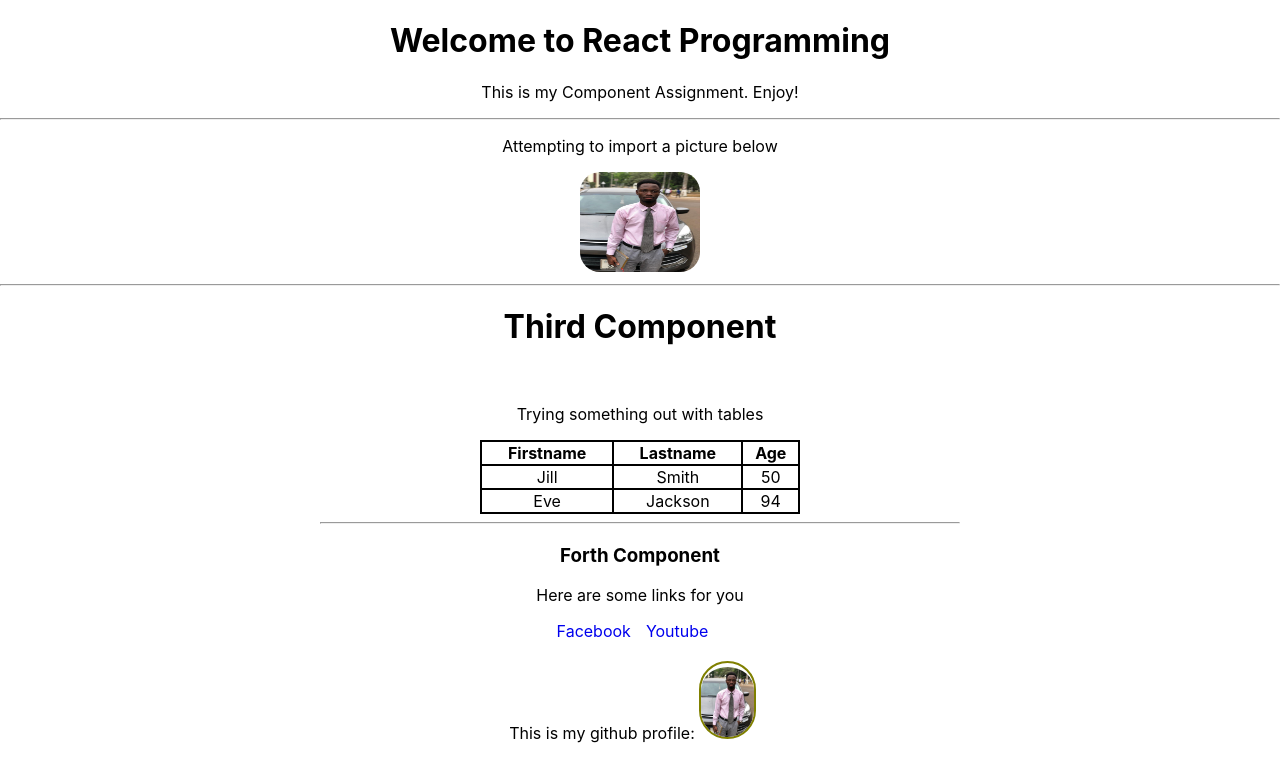
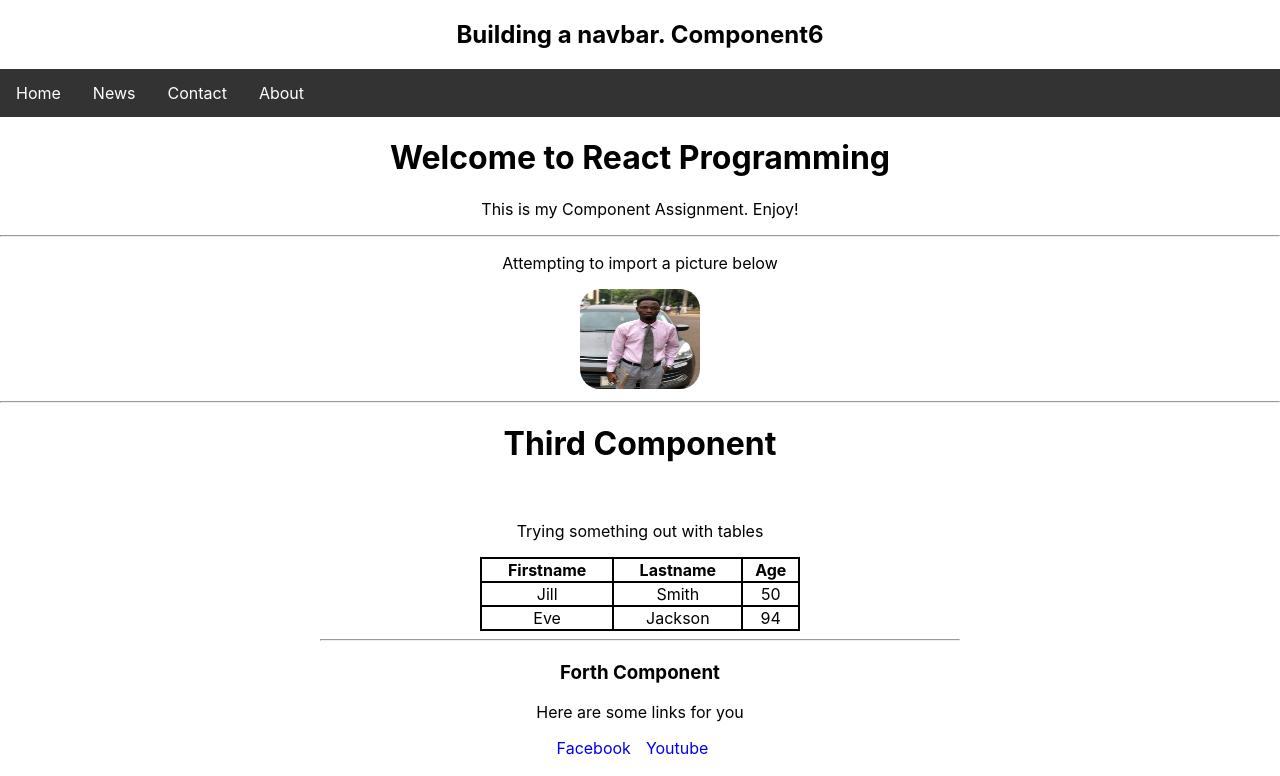
Before and after one commit to argorn-inc/assign1, a React (Create React App) app in the folder components/: page / in a window 1280 px wide. Shown: the top 776 px of the page. Built offline with nearby package versions, Linux system fonts and the light colour scheme.

Commit message:
component6

```diff
--- a/components/src/App.js
+++ b/components/src/App.js
@@ -6,11 +6,13 @@ import Second from './components/Component2';
 import Third from './components/Component3';
 import Fourth from './components/Component4';
 import Fifth from './components/Component5';
+import Sixth from './components/Component6';
 
 
 function App() {
   return (
     <div className="App">
+      <Sixth/>
       <First />
       <Second/>
       <Third/>
--- /dev/null
+++ b/components/src/components/Component6.js
@@ -0,0 +1,17 @@
+import React from 'react';
+import './components.css';
+
+function SixthComponent(){
+    return (
+        <div className="sixth">
+            <h2> Building a navbar. Component6</h2>
+            <ul>
+                <li><a href="#">Home</a></li>
+                <li><a href="#">News</a></li>
+                <li><a href="#">Contact</a></li>
+                <li><a href="#">About</a></li>
+            </ul>
+        </div>
+    );
+}
+export default SixthComponent;
--- a/components/src/components/components.css
+++ b/components/src/components/components.css
@@ -46,3 +46,24 @@
     text-align: center;
 
 }
+.sixth ul{
+    list-style-type: none;
+    margirn:0;
+    padding:0;
+    overflow: hidden;
+    background-color: #333;
+}
+
+.sixth ul li{
+    float: left;
+    /* margin-right: 10px;
+    font-size: 20px;*/
+}
+
+.sixth li a{
+    text-decoration: none;
+    padding: 14px 16px;
+    color: white;
+    display: block;
+
+}
```
